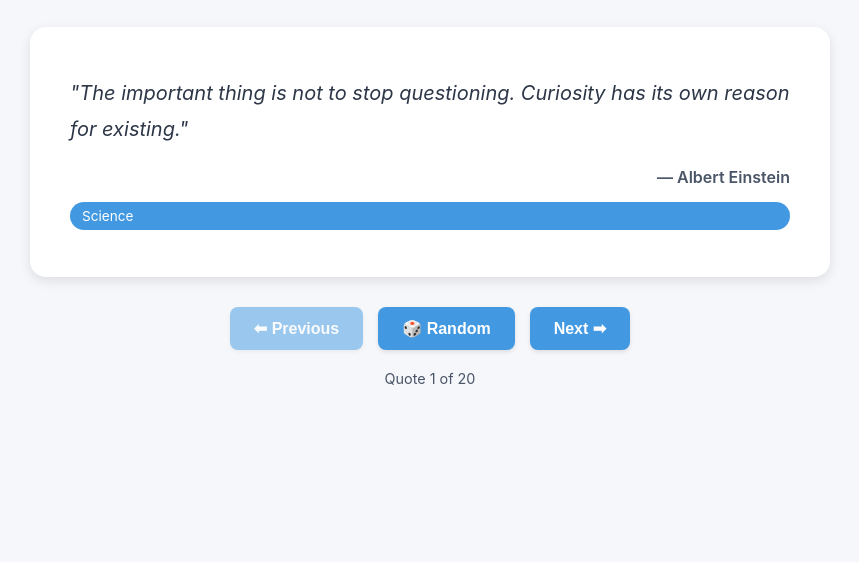
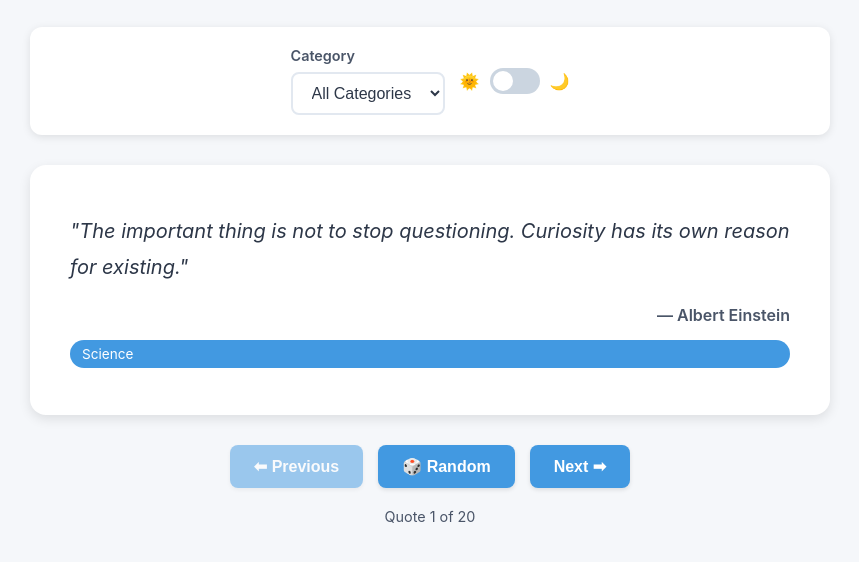
Before and after one commit to siddhantkh/Quote-Generator, a plain HTML site: page index.html in a window 1280 px wide. Shown: the part 92-654 px from the top of the page, without its empty margins (210-1069 px from the left). Drawn offline with Linux system fonts and the light colour scheme.

Commit message:
category filter and dark mode toggle

```diff
--- a/index.html
+++ b/index.html
@@ -14,6 +14,28 @@
             <h1>Quote Generator</h1>
             <p>Discover wisdom from great minds</p>
         </header>
+
+        <div class="controls-top">
+            <div class="category-group">
+                <label for="category">Category</label>
+                <select id="category">
+                    <option value="all">All Categories</option>
+                    <option value="science">Science</option>
+                    <option value="philosophy">Philosophy</option>
+                    <option value="motivation">Motivation</option>
+                    <option value="literature">Literature</option>
+                </select>
+            </div>
+
+            <div class="theme-toggle">
+                <span>🌞</span>
+                <label class="switch">
+                    <input type="checkbox" id="themeToggle">
+                    <span class="slider"></span>
+                </label>
+                <span>🌙</span>
+            </div>
+        </div>
 
         <div class="quote-card">
             <div class="quote-text" id="quoteText"></div>
--- a/script.js
+++ b/script.js
@@ -28,6 +28,8 @@ const quoteText = document.getElementById('quoteText');
 const quoteAuthor = document.getElementById('quoteAuthor');
 const quoteCategory = document.getElementById('quoteCategory');
 const counter = document.getElementById('counter');
+const categorySelect = document.getElementById('category');
+const themeToggle = document.getElementById('themeToggle');
 const prevBtn = document.getElementById('prevBtn');
 const nextBtn = document.getElementById('nextBtn');
 const randomBtn = document.getElementById('randomBtn');
@@ -45,6 +47,19 @@ function updateButtonStates() {
     prevBtn.disabled = currentIndex === 0;
     nextBtn.disabled = currentIndex === filteredQuotes.length - 1;
 }
+
+function filterQuotes() {
+    const category = categorySelect.value;
+    if (category === 'all') {
+        filteredQuotes = [...quotes];
+    } else {
+        filteredQuotes = quotes.filter(q => q.category === category);
+    }
+    currentIndex = 0;
+    displayQuote(currentIndex);
+}
+
+categorySelect.addEventListener('change', filterQuotes);
 
 prevBtn.addEventListener('click', () => {
     if (currentIndex > 0) {
@@ -66,4 +81,20 @@ randomBtn.addEventListener('click', () => {
     displayQuote(currentIndex);
 });
 
+themeToggle.addEventListener('change', () => {
+    if (themeToggle.checked) {
+        document.documentElement.setAttribute('data-theme', 'dark');
+        localStorage.setItem('theme', 'dark');
+    } else {
+        document.documentElement.removeAttribute('data-theme');
+        localStorage.setItem('theme', 'light');
+    }
+});
+
+const savedTheme = localStorage.getItem('theme');
+if (savedTheme === 'dark') {
+    themeToggle.checked = true;
+    document.documentElement.setAttribute('data-theme', 'dark');
+}
+
 displayQuote(currentIndex);
--- a/style.css
+++ b/style.css
@@ -13,6 +13,17 @@
     --accent-hover: #3182ce;
     --border: #e2e8f0;
     --shadow: rgba(0, 0, 0, 0.1);
+}
+
+[data-theme="dark"] {
+    --bg-primary: #1a202c;
+    --bg-secondary: #2d3748;
+    --text-primary: #f7fafc;
+    --text-secondary: #e2e8f0;
+    --accent: #4299e1;
+    --accent-hover: #63b3ed;
+    --border: #4a5568;
+    --shadow: rgba(0, 0, 0, 0.3);
 }
 
 body {
@@ -37,6 +48,98 @@ header {
 h1 {
     font-size: 2rem;
     margin-bottom: 10px;
+}
+
+.controls-top {
+    display: flex;
+    flex-wrap: wrap;
+    gap: 15px;
+    align-items: center;
+    justify-content: center;
+    margin-bottom: 30px;
+    padding: 20px;
+    background-color: var(--bg-secondary);
+    border-radius: 12px;
+    box-shadow: 0 2px 8px var(--shadow);
+}
+
+.category-group {
+    display: flex;
+    flex-direction: column;
+    gap: 8px;
+}
+
+.category-group label {
+    font-weight: 600;
+    font-size: 0.9rem;
+    color: var(--text-secondary);
+}
+
+select {
+    padding: 10px 15px;
+    border: 2px solid var(--border);
+    border-radius: 8px;
+    background-color: var(--bg-secondary);
+    color: var(--text-primary);
+    font-size: 1rem;
+    cursor: pointer;
+    transition: border-color 0.3s;
+}
+
+select:focus {
+    outline: none;
+    border-color: var(--accent);
+}
+
+.theme-toggle {
+    display: flex;
+    align-items: center;
+    gap: 10px;
+}
+
+.switch {
+    position: relative;
+    display: inline-block;
+    width: 50px;
+    height: 26px;
+}
+
+.switch input {
+    opacity: 0;
+    width: 0;
+    height: 0;
+}
+
+.slider {
+    position: absolute;
+    cursor: pointer;
+    top: 0;
+    left: 0;
+    right: 0;
+    bottom: 0;
+    background-color: #cbd5e0;
+    transition: 0.3s;
+    border-radius: 26px;
+}
+
+.slider:before {
+    position: absolute;
+    content: "";
+    height: 20px;
+    width: 20px;
+    left: 3px;
+    bottom: 3px;
+    background-color: white;
+    transition: 0.3s;
+    border-radius: 50%;
+}
+
+input:checked+.slider {
+    background-color: var(--accent);
+}
+
+input:checked+.slider:before {
+    transform: translateX(24px);
 }
 
 .quote-card {
@@ -126,6 +229,11 @@ button:disabled {
         font-size: 1.5rem;
     }
 
+    .controls-top {
+        flex-direction: column;
+        padding: 15px;
+    }
+
     .quote-card {
         padding: 25px;
         min-height: 200px;
```
